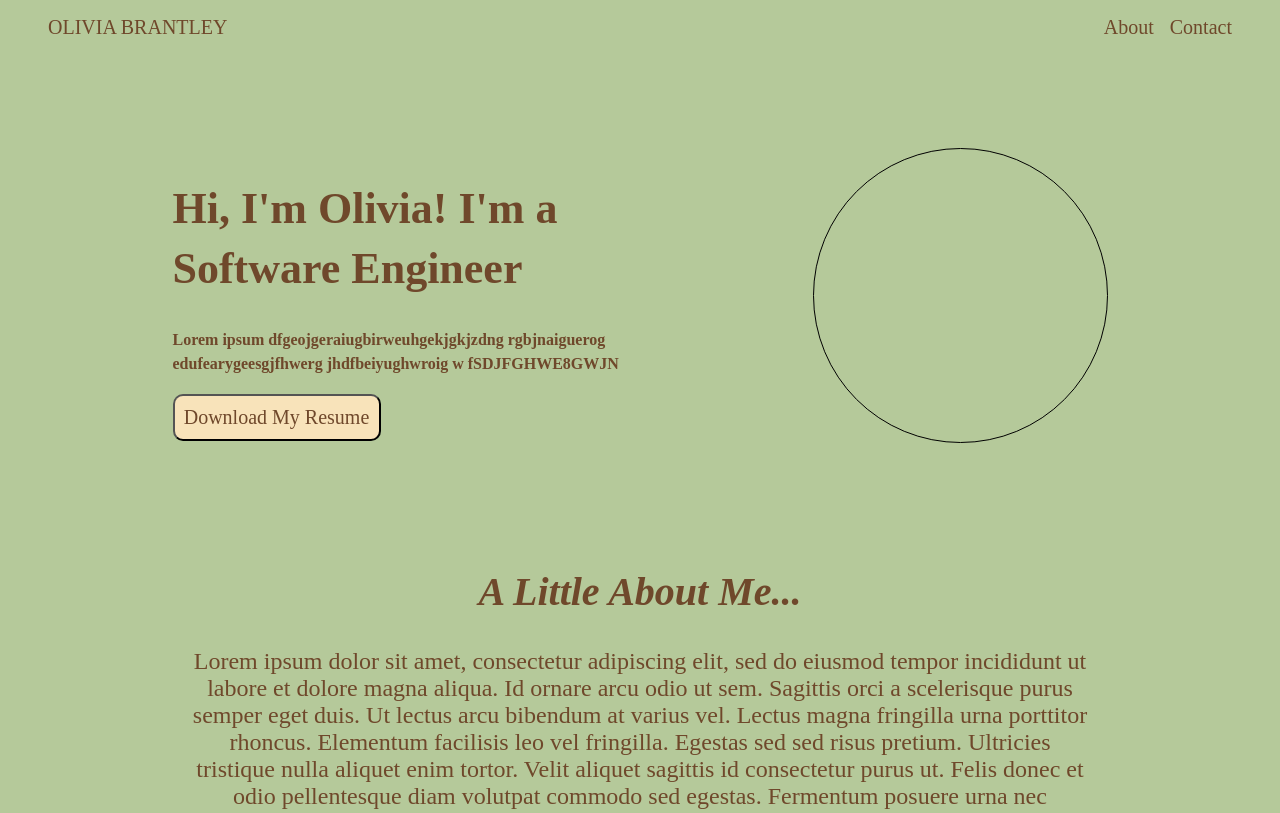
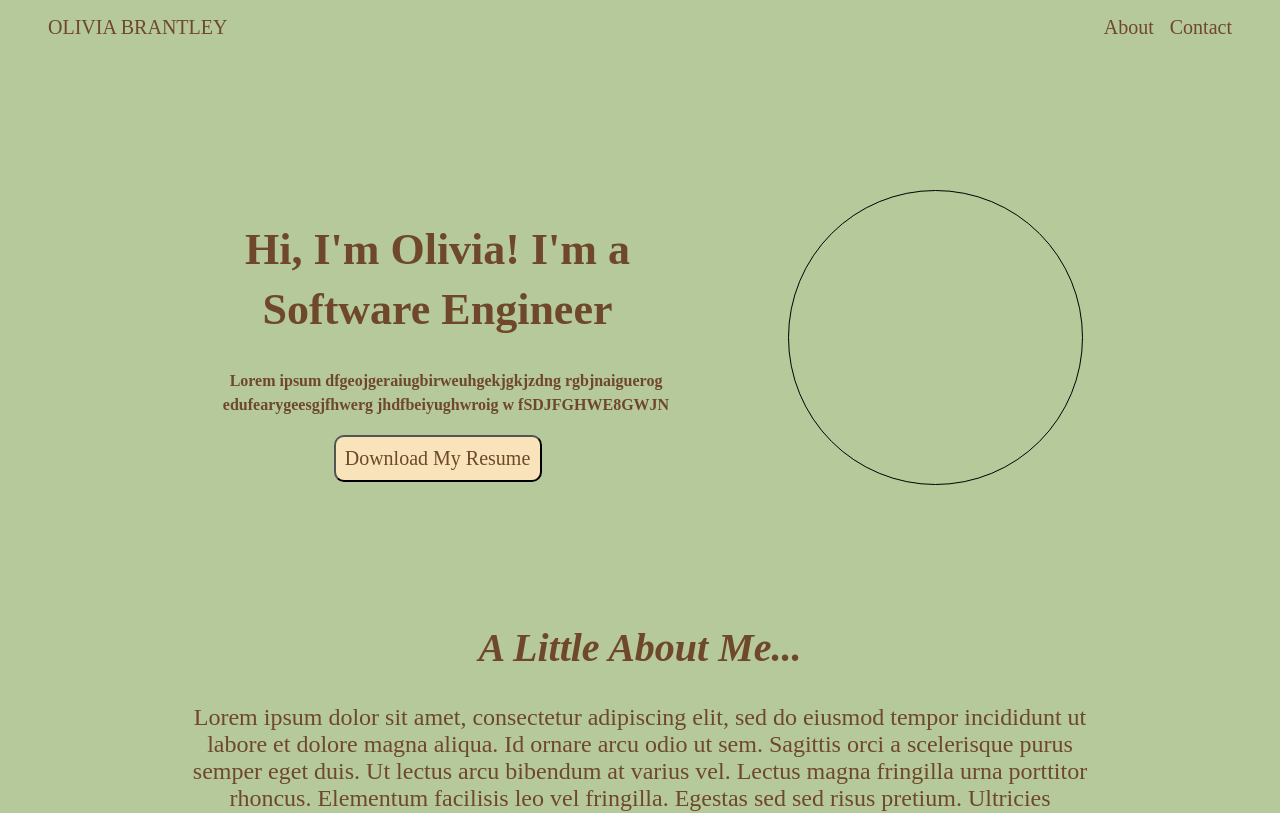
Before and after one commit to olvbrntly/personal-site, a React (Create React App) app: page / in a window 1280 px wide. Shown: the top 813 px of the page. Built offline with nearby package versions, Linux system fonts and the light colour scheme.

Commit message:
edited css to grid

```diff
--- a/src/index.css
+++ b/src/index.css
@@ -8,6 +8,7 @@
 *{
   font-family: 'Heebo';
   color:var(--color-two);
+
 }
 
 body {
@@ -18,11 +19,18 @@ body {
   background-color: var(--color-one);
 }
 
+.App{
+  display:grid;
+  grid-template-columns: 1fr;
+  grid-template-rows: .5fr 3fr 3fr .5fr;
+}
+
 /* ---------- HEADER ---------- */
 .header{
   display:flex;
   justify-content: space-between;
   padding:1em 3em 1em 3em;
+  grid-row: 1/2;
 
 }
 
@@ -40,12 +48,9 @@ body {
 /*---------- Intro Panel ---------- */
 
 .intro-panel{
-  text-align: left;
-  display:flex;
-  justify-content: center;
-  align-items: center;
-  height:30em;
-  gap:10em;
+  display:grid;
+  grid-template-columns: 2fr 1fr;
+ margin:auto;
 }
 
 .intro-panel-right{
@@ -62,7 +67,6 @@ body {
 
 
 .intro-sub{
-
   width: 497px;
   height: 66px;
   left: 15%;
@@ -97,14 +101,12 @@ body {
 
 .info-panel-photo{
 
-
   width: 293px;
   height: 293px;
   left: 62%;
   top: 210px;
   border:1px solid black;
   border-radius: 100%;
-
 }
 
 
```
Lines whose indentation alone changed are shown as unchanged.
